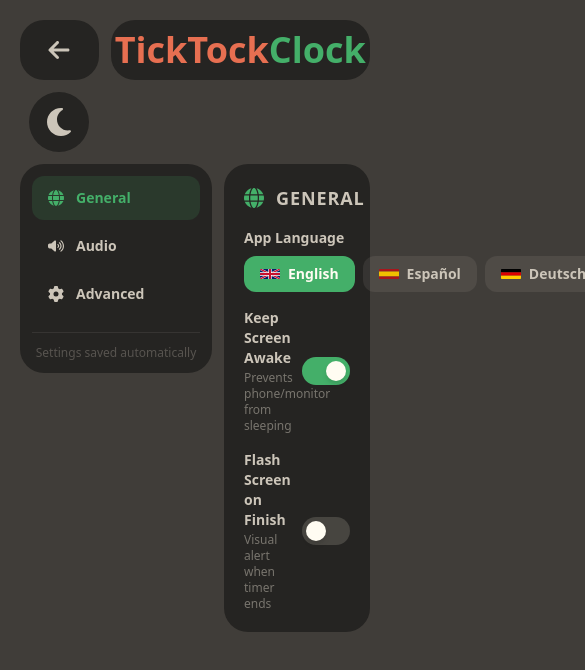
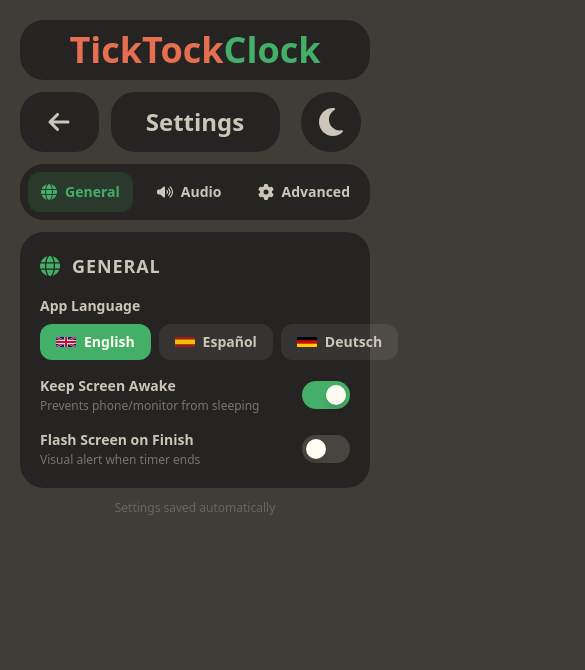
Before and after one commit to jesu-m0/TickTockClock, a React (Vite) app in the folder TickTockClock/: page /settings/general in a window 390 px wide. Shown: the top 670 px of the page, 585 px wide, since content can reach past the window. Built offline with nearby package versions, Linux system fonts and the light colour scheme.

Commit message:
feat: settings page mobile

```diff
--- a/TickTockClock/src/components/Settings/SettingsPage.tsx
+++ b/TickTockClock/src/components/Settings/SettingsPage.tsx
@@ -41,9 +41,20 @@ const SettingsPage: React.FC = () => {
     <div className="pb-4 lg:pb-16">
       <div className="container mx-auto p-5">
         {/* ===== HEADER (bento grid with fixed rows) ===== */}
+        {/* Mobile: row 1 = TickTockClock (4 cols), row 2 = back + settings + toggle */}
+        {/* Desktop: single row of 12 cols */}
         <div className="grid grid-cols-4 lg:grid-cols-12 gap-3 lg:gap-5 [grid-auto-rows:60px] lg:[grid-auto-rows:80px]">
 
-          {/* Back arrow - 1x1 */}
+          {/* TickTockClock label - mobile: 4x1 (fills row 1), desktop: 5x1 */}
+          <div className="col-span-4 lg:col-span-5 lg:col-start-2 lg:row-start-1 h-full p-4 rounded-3xl bg-floralWhite dark:bg-eerieBlack flex items-center justify-center">
+            <h1 className="font-extrabold text-timberwolf text-4xl md:text-5xl xl:text-6xl text-center">
+              <span className="text-burntSienna">Tick</span>
+              <span className="text-burntSienna">Tock</span>
+              <span className="text-jade">Clock</span>
+            </h1>
+          </div>
+
+          {/* Back arrow - 1x1, flows to row 2 on mobile */}
           <div
             className="col-span-1 lg:col-start-1 lg:row-start-1 h-full rounded-3xl bg-floralWhite dark:bg-eerieBlack flex items-center justify-center cursor-pointer hover:scale-105 transition-transform duration-200"
             onClick={() => navigate('/')}
@@ -51,35 +62,46 @@ const SettingsPage: React.FC = () => {
             <BackArrowIcon />
           </div>
 
-          {/* TickTockClock label - mobile: 3x1, desktop: 5x1 */}
-          <div className="col-span-3 lg:col-span-5 lg:col-start-2 lg:row-start-1 h-full p-4 rounded-3xl bg-floralWhite dark:bg-eerieBlack flex items-center justify-center">
-            <h1 className="font-extrabold text-timberwolf text-4xl md:text-5xl xl:text-6xl text-center">
-              <span className="text-burntSienna">Tick</span>
-              <span className="text-burntSienna">Tock</span>
-              <span className="text-jade">Clock</span>
-            </h1>
-          </div>
-
-          {/* Settings label - desktop: 5x1 */}
-          <div className="hidden lg:flex lg:col-span-5 lg:col-start-7 lg:row-start-1 h-full p-4 rounded-3xl bg-floralWhite dark:bg-eerieBlack items-center justify-center">
-            <h2 className="font-bold text-blackOlive dark:text-timberwolf text-3xl lg:text-4xl 2xl:text-6xl text-center">{t.settings}</h2>
+          {/* Settings label - mobile: 2x1 (row 2), desktop: 5x1 */}
+          <div className="col-span-2 lg:col-span-5 lg:col-start-7 lg:row-start-1 h-full p-4 rounded-3xl bg-floralWhite dark:bg-eerieBlack flex items-center justify-center">
+            <h2 className="font-bold text-blackOlive dark:text-timberwolf text-2xl lg:text-4xl 2xl:text-6xl text-center">{t.settings}</h2>
           </div>
 
           {/* Theme toggle - 1x1 */}
           <ThemeToggleButton />
         </div>
 
+        {/* ===== MOBILE TAB BAR ===== */}
+        <div className="lg:hidden mt-3 rounded-3xl bg-floralWhite dark:bg-eerieBlack p-2 flex gap-1">
+          {navItems.map((item) => (
+            <NavLink
+              key={item.to}
+              to={item.to}
+              className={({ isActive }) =>
+                `flex-1 flex items-center justify-center gap-2 rounded-xl px-3 py-2.5 font-semibold text-sm transition-colors duration-200
+                ${isActive
+                  ? 'bg-jade/15 text-jade'
+                  : 'text-blackOlive dark:text-timberwolf'
+                }`
+              }
+            >
+              {item.icon}
+              <span>{item.label}</span>
+            </NavLink>
+          ))}
+        </div>
+
         {/* ===== SIDEBAR + CONTENT ===== */}
         <div className="flex gap-3 lg:gap-5 mt-3 lg:mt-5">
 
-          {/* Sidebar */}
-          <div className="shrink-0 w-48 lg:w-56 rounded-3xl bg-floralWhite dark:bg-eerieBlack p-3 flex flex-col gap-1 self-start">
+          {/* Sidebar - desktop only */}
+          <div className="hidden lg:flex shrink-0 w-56 rounded-3xl bg-floralWhite dark:bg-eerieBlack p-3 flex-col gap-1 self-start">
             {navItems.map((item) => (
               <NavLink
                 key={item.to}
                 to={item.to}
                 className={({ isActive }) =>
-                  `flex items-center gap-3 rounded-xl px-4 py-3 font-semibold text-sm lg:text-base transition-colors duration-200 cursor-pointer
+                  `flex items-center gap-3 rounded-xl px-4 py-3 font-semibold text-base transition-colors duration-200 cursor-pointer
                   ${isActive
                     ? 'bg-jade/15 text-jade'
                     : 'text-blackOlive dark:text-timberwolf hover:bg-blackOlive/5 dark:hover:bg-blackOlive/50'
@@ -105,6 +127,13 @@ const SettingsPage: React.FC = () => {
           </div>
 
         </div>
+
+        {/* Auto-save notice - mobile only */}
+        <div className="lg:hidden mt-3">
+          <p className="text-blackOlive/40 dark:text-timberwolf/30 text-xs text-center">
+            {t.settingsSavedAutomatically}
+          </p>
+        </div>
       </div>
     </div>
   );
```
